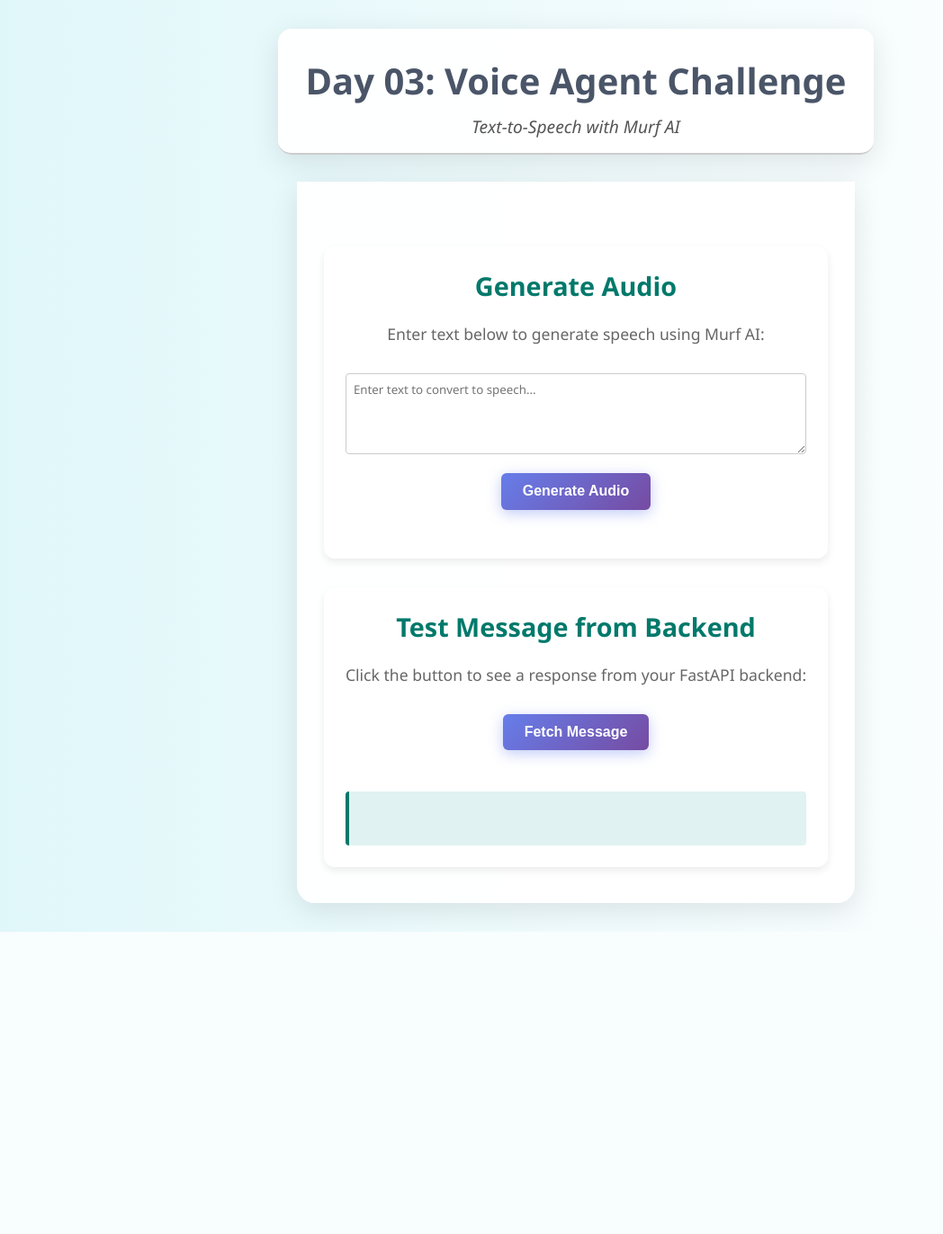
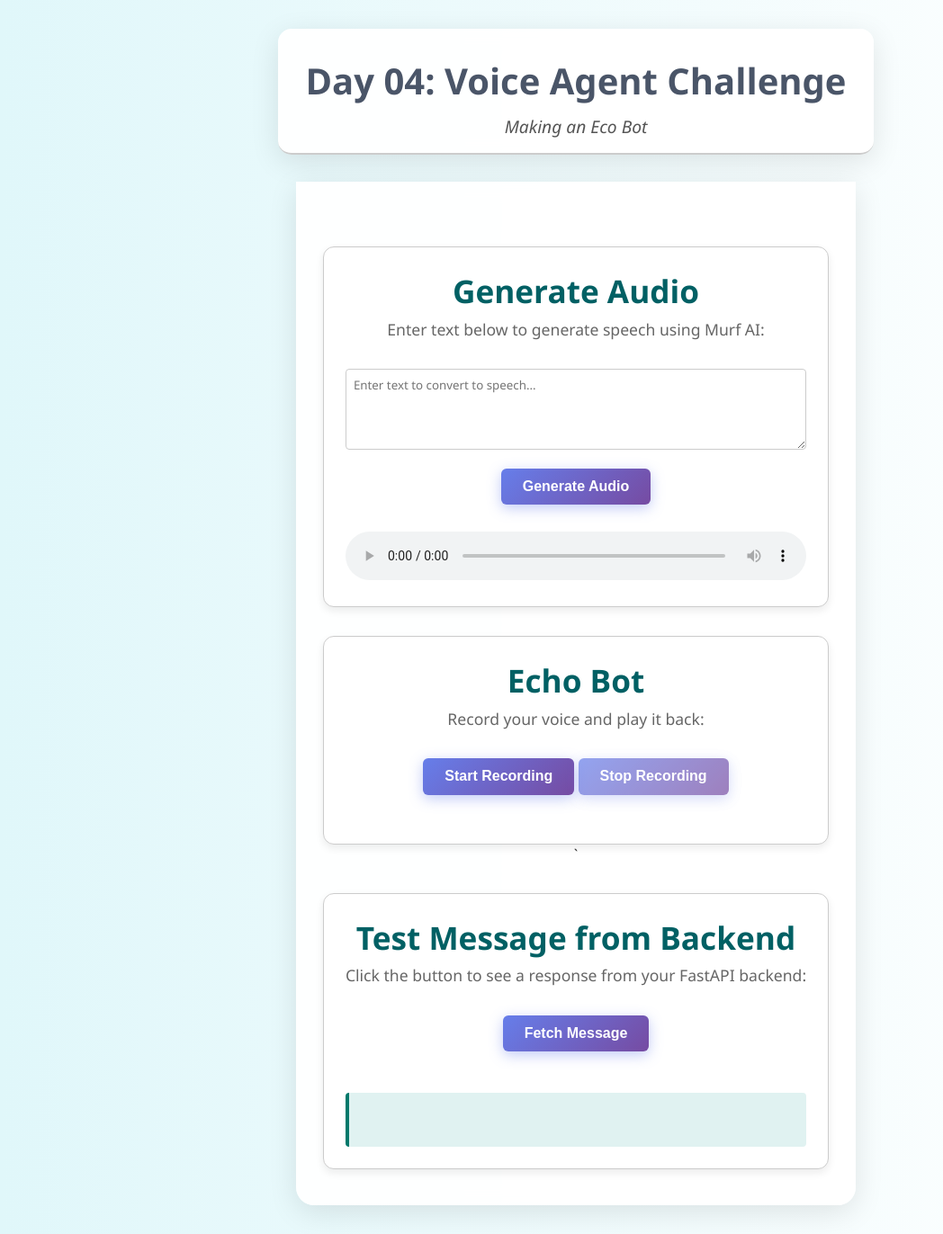
Before and after one commit to umesh-webdev25/TalkEasy-VoiceAssistant, a FastAPI app: page / in a window 1280 px wide. Shown: the whole page at 90% size, without its empty margins (0-1048 px from the left). Before the commit the page ends 1036 px from the top, so only its background shows below. Run offline with FastAPI, Linux system fonts and the light colour scheme.

Commit message:
Day 04 Task Completed

```diff
--- a/static/app.js
+++ b/static/app.js
@@ -1,4 +1,4 @@
-// FastAPI Voice Agents App with Text-to-Speech functionality
+// FastAPI Voice Agents App with Text-to-Speech and Echo Bot functionality
 
 document.addEventListener('DOMContentLoaded', function () {
     console.log('FastAPI Voice Agents App Loaded!');
@@ -91,4 +91,73 @@ document.addEventListener('DOMContentLoaded', function () {
             }
         });
     }
+
+    // Echo Bot functionality
+    const startRecordingBtn = document.getElementById('startRecordingBtn');
+    const stopRecordingBtn = document.getElementById('stopRecordingBtn');
+    const recordingStatus = document.getElementById('recordingStatus');
+    const echoAudioContainer = document.getElementById('echoAudioContainer');
+    const echoAudioPlayer = document.getElementById('echoAudioPlayer');
+
+    let mediaRecorder;
+    let audioChunks = [];
+
+    if (startRecordingBtn && stopRecordingBtn) {
+        startRecordingBtn.addEventListener('click', async () => {
+            if (!navigator.mediaDevices || !navigator.mediaDevices.getUserMedia) {
+                alert('Your browser does not support audio recording.');
+                return;
+            }
+
+            try {
+                const stream = await navigator.mediaDevices.getUserMedia({ audio: true });
+                mediaRecorder = new MediaRecorder(stream);
+
+                mediaRecorder.onstart = () => {
+                    audioChunks = [];
+                    recordingStatus.style.display = 'block';
+                    recordingStatus.textContent = 'Recording...';
+                    startRecordingBtn.disabled = true;
+                    stopRecordingBtn.disabled = false;
+                    echoAudioContainer.style.display = 'none';
+                    echoAudioPlayer.src = '';
+                };
+
+                mediaRecorder.ondataavailable = (event) => {
+                    if (event.data.size > 0) {
+                        audioChunks.push(event.data);
+                    }
+                };
+
+                mediaRecorder.onstop = () => {
+                    const audioBlob = new Blob(audioChunks, { type: 'audio/webm' });
+                    const audioUrl = URL.createObjectURL(audioBlob);
+                    echoAudioPlayer.src = audioUrl;
+                    echoAudioContainer.style.display = 'block';
+                    recordingStatus.textContent = 'Recording stopped. Playing back...';
+
+                    // Auto-play the recorded audio
+                    echoAudioPlayer.play().catch(error => {
+                        console.log('Auto-play prevented:', error);
+                    });
+
+                    startRecordingBtn.disabled = false;
+                    stopRecordingBtn.disabled = true;
+                };
+
+                mediaRecorder.start();
+            } catch (error) {
+                console.error('Error accessing microphone:', error);
+                alert('Error accessing microphone: ' + error.message);
+            }
+        });
+
+        stopRecordingBtn.addEventListener('click', () => {
+            if (mediaRecorder && mediaRecorder.state === 'recording') {
+                mediaRecorder.stop();
+                // Stop all tracks to release the microphone
+                mediaRecorder.stream.getTracks().forEach(track => track.stop());
+            }
+        });
+    }
 });
--- a/templates/index.html
+++ b/templates/index.html
@@ -4,7 +4,7 @@
 <head>
     <meta charset="UTF-8">
     <meta name="viewport" content="width=device-width, initial-scale=1.0">
-    <title>30 Days of Voice Agents | Day 03</title>
+    <title>30 Days of Voice Agents | Day 04</title>
     <link rel="stylesheet" href="/static/style.css">
     <style>
         body {
@@ -41,6 +41,7 @@
             background: #fff;
             padding: 1.5rem;
             margin-top: 2rem;
+            border: 1px solid #ccc;
             border-radius: 12px;
             box-shadow: 0 4px 10px rgba(0, 0, 0, 0.08);
         }
@@ -79,13 +80,13 @@
 <body>
     <div class="container">
         <header>
-            <h1>Day 03: Voice Agent Challenge</h1>
-            <p class="subtitle">Text-to-Speech with Murf AI</p>
+            <h1>Day 04: Voice Agent Challenge</h1>
+            <p class="subtitle">Making an Eco Bot</p>
         </header>
 
         <main>
             <div class="card">
-                <h2>Generate Audio</h2>
+                <h1>Generate Audio</h1>
                 <p>Enter text below to generate speech using Murf AI:</p>
                 <form id="ttsForm">
                     <textarea id="textInput" placeholder="Enter text to convert to speech..." rows="4"
@@ -93,16 +94,29 @@
                         required></textarea>
                     <button type="submit" class="btn">Generate Audio</button>
                 </form>
-                <div id="audioContainer" style="margin-top: 1rem; display: none;">
-                    <audio id="audioPlayer" controls style="width: 100%;">
+                <audio id="audioPlayer" controls style="width: 100%;">
                         Your browser does not support the audio element.
                     </audio>
                 </div>
                 <div id="ttsMessage" class="message-area" style="display: none;"></div>
+                        <div id="audioContainer" style="margin-top: 1rem; display: none;">
             </div>
 
             <div class="card">
-                <h2>Test Message from Backend</h2>
+                <h1>Echo Bot</h1>
+                <p>Record your voice and play it back:</p>
+                <button id="startRecordingBtn" class="btn">Start Recording</button>
+                <button id="stopRecordingBtn" class="btn" disabled>Stop Recording</button>
+                <div id="recordingStatus" class="message-area" style="display: none;"></div>
+                <div id="echoAudioContainer" style="margin-top: 1rem; display: none;">
+                    <audio id="echoAudioPlayer" controls style="width: 100%;">
+                        Your browser does not support the audio element.
+                    </audio>
+                </div>
+            </div>`
+
+            <div class="card">
+                <h1>Test Message from Backend</h1>
                 <p>Click the button to see a response from your FastAPI backend:</p>
                 <button id="getMessageBtn" class="btn">Fetch Message</button>
                 <div id="messageDisplay" class="message-area"></div>
```
Also changed, not shown: 6 other files.
